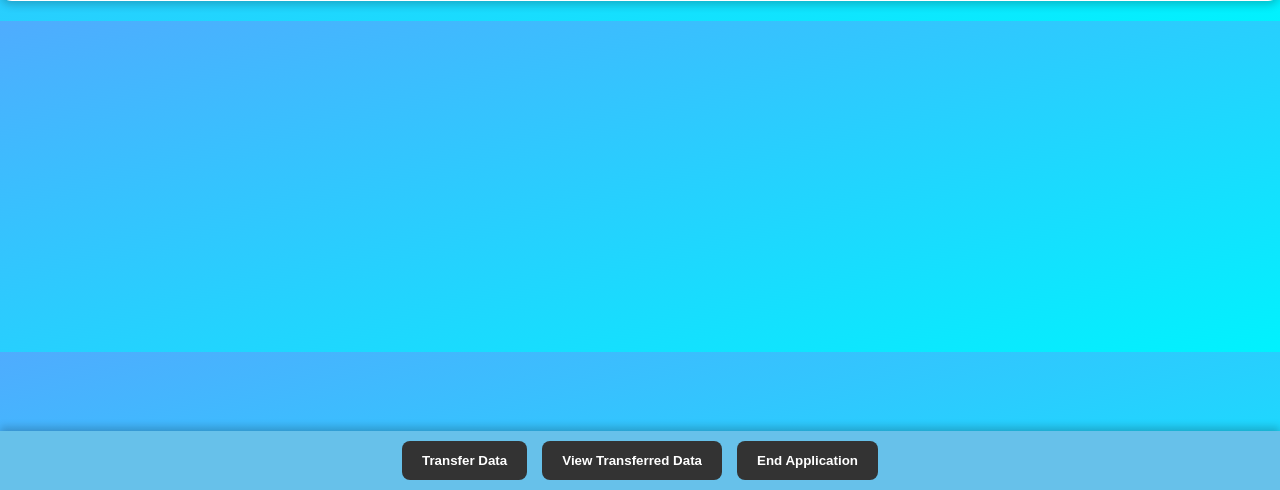
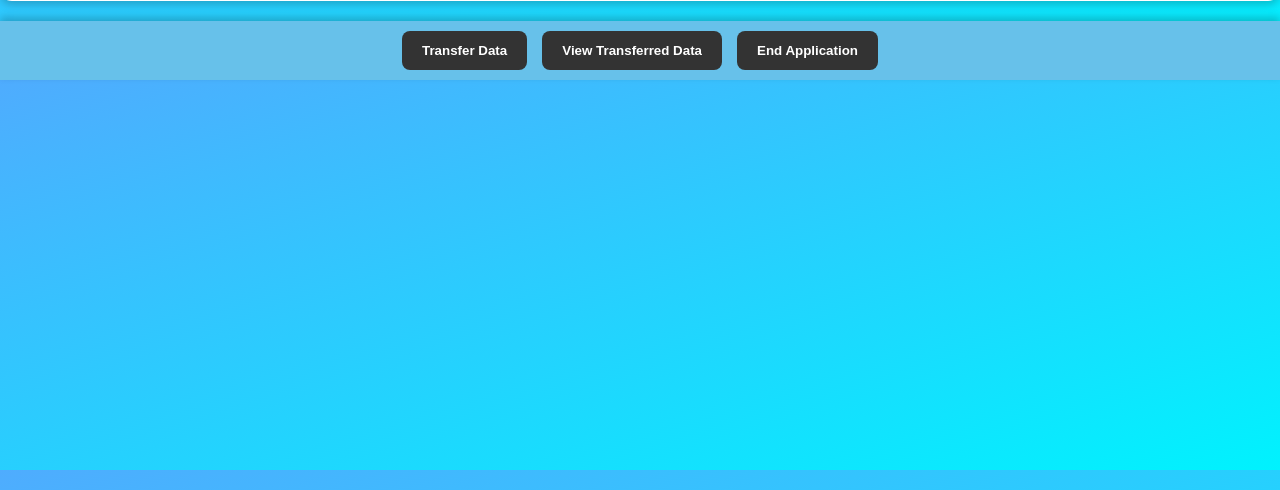
Before and after one commit to Sidh-Sharma/LibrarySystem_Transfer_bw_RDBMS_Using_Gilhari_on_AWS, a Flask app: page / in a window 1280 px wide. Shown: the part 310-800 px from the top of the page. Run offline with Flask 3, Linux system fonts and the light colour scheme.

Commit message:
updated webapp

```diff
--- a/templates/index.html
+++ b/templates/index.html
@@ -82,7 +82,7 @@
         /* Footer button container */
         .footer {
             width: 100%;
-            position: fixed;
+            position: sticky;
             bottom: 0;
             background: #67c1ea;
             padding: 10px 0;
```
